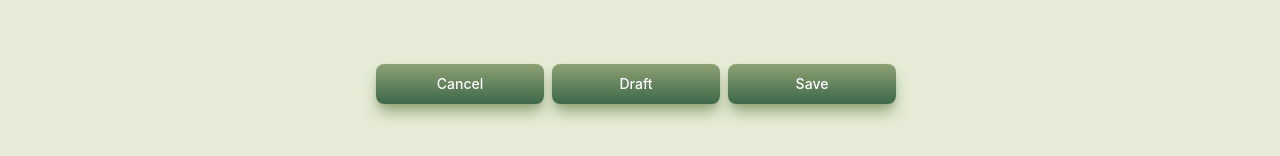
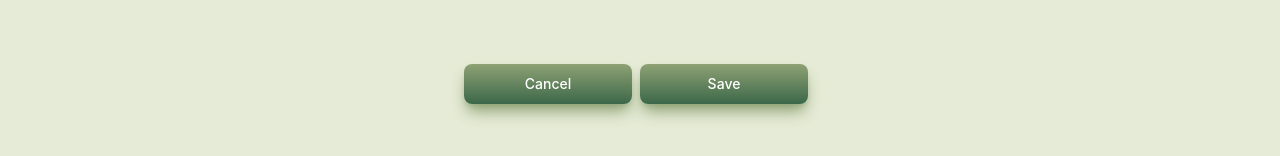
Before and after one commit to Rimaz-Moulana/Nutritech, a React (Vite) app in the folder frontend/: page /product/1 in a window 1280 px wide. Shown: the part 1300-1456 px from the top of the page. Built offline with nearby package versions, Linux system fonts and the light colour scheme; no server answers.

Commit message:
edit details

```diff
--- a/frontend/src/pages/Annotator/EditProductDetails.jsx
+++ b/frontend/src/pages/Annotator/EditProductDetails.jsx
@@ -229,7 +229,7 @@ export default function ProductDetails() {
             imageRight: '',
             uploader : "",
         });
-
+        window.history.back();
     }
 
     const fetchData = async () => {
@@ -267,6 +267,8 @@ export default function ProductDetails() {
             console.error('Error adding product:', error);
             setUploadStatus("Error occurred!");
         }
+
+
     }
 
   return (
@@ -386,13 +388,13 @@ export default function ProductDetails() {
                 </button>
                 </div>
             </div>
-            <div className='inline-block w-44'>
+            {/* <div className='inline-block w-44'>
             <div className='flex text-center'>
                 <button onClick={handleDraftSave} type='submit' className="z-10 w-[100%] text-white bg-gradient-to-t from-buttonGreen to-darkGreen hover:bg-gradient-to-br focus:ring-4 focus:outline-none focus:ring-darkGreen dark:focus:ring-darkGreen shadow-lg shadow-darkGreen dark:shadow-lg dark:shadow-darkGreen font-medium rounded-lg text-sm px-10 py-2.5 text-center me-2 mb-2 ">
                     Draft
                 </button>
                 </div>
-            </div>
+            </div> */}
             <div className='inline-block w-44'>
             <div className='flex text-center'>
                 <button onClick={handleSubmit} type='submit' className="z-10 w-[100%] text-white bg-gradient-to-t from-buttonGreen to-darkGreen hover:bg-gradient-to-br focus:ring-4 focus:outline-none focus:ring-darkGreen dark:focus:ring-darkGreen shadow-lg shadow-darkGreen dark:shadow-lg dark:shadow-darkGreen font-medium rounded-lg text-sm px-10 py-2.5 text-center me-2 mb-2 ">
```
